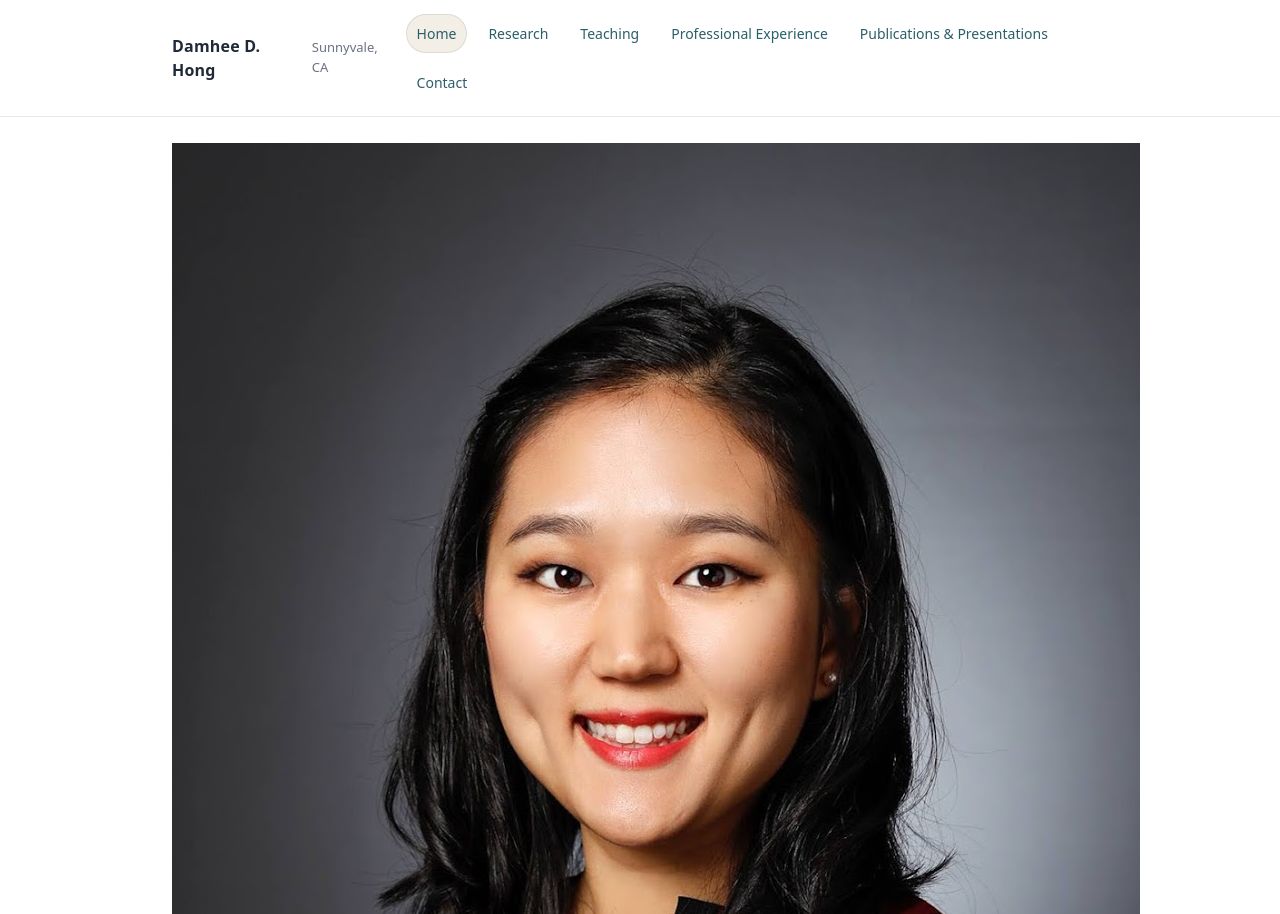
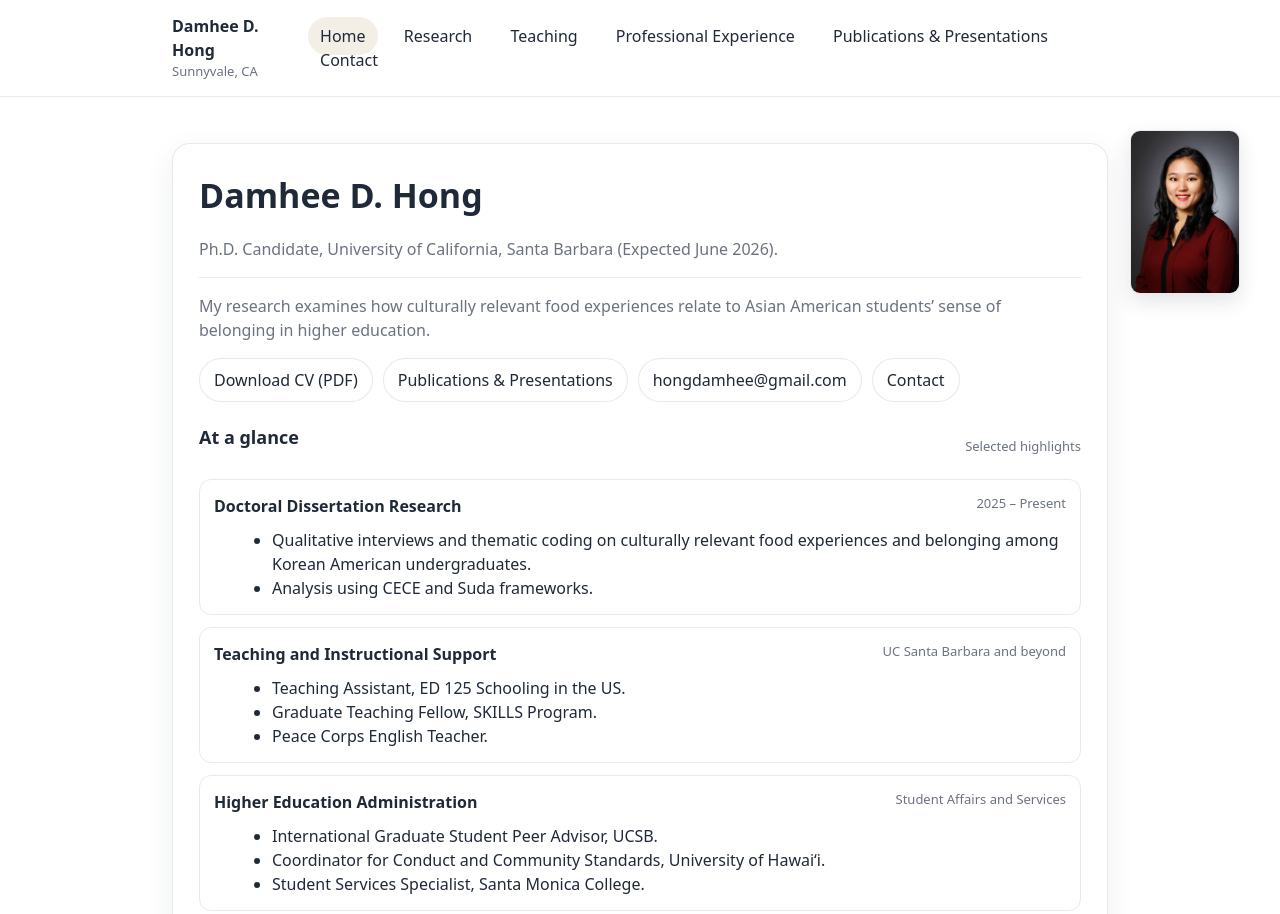
Before and after one commit to hongdamhee/damhee.com, a plain HTML site: page index.html in a window 1280 px wide. Shown: the top 914 px of the page. Drawn offline with Linux system fonts and the light colour scheme.

Commit message:
Update styles.css

```diff
--- a/styles.css
+++ b/styles.css
@@ -1,277 +1,150 @@
 :root{
-  --bg: #ffffff;
-  --text: #1f2937;
-  --muted: #6b7280;
-
-  /* Warm pastel palette */
-  --peach: #f7d6c5;
-  --sage: #d7ead9;
-  --lav:  #e7def7;
-  --sand: #f3efe6;
-
-  --card: #ffffff;
-  --border: rgba(31,41,55,.10);
-  --shadow: 0 10px 30px rgba(31,41,55,.08);
-
-  --radius: 18px;
-  --radius-sm: 12px;
-
-  --max: 980px;
-  --pad: 22px;
-
-  --link: #2b5f6a;
-  --linkHover: #1f4b54;
-
-  --font: ui-sans-serif, system-ui, -apple-system, "Segoe UI", Roboto, Helvetica, Arial;
+  --bg:#ffffff;
+  --text:#1f2937;
+  --muted:#6b7280;
+  --peach:#f7d6c5;
+  --sage:#d7ead9;
+  --lav:#e7def7;
+  --sand:#f3efe6;
+  --border:rgba(31,41,55,.10);
+  --shadow:0 10px 30px rgba(31,41,55,.08);
+  --radius:18px;
+  --radius-sm:12px;
+  --max:980px;
+  --pad:22px;
+  --font:system-ui, -apple-system, Segoe UI, Roboto, Helvetica, Arial;
 }
 
-*{ box-sizing: border-box; }
-html, body{ margin:0; padding:0; }
-
+*{box-sizing:border-box}
 body{
-  font-family: var(--font);
-  background: var(--bg);
-  color: var(--text);
-  line-height: 1.5;
+  margin:0;
+  font-family:var(--font);
+  background:var(--bg);
+  color:var(--text);
+  line-height:1.5;
 }
 
-a{ color: var(--link); text-decoration: none; }
-a:hover{ color: var(--linkHover); text-decoration: underline; }
-
 .container{
-  max-width: var(--max);
-  margin: 0 auto;
-  padding: 26px var(--pad) 70px;
+  max-width:var(--max);
+  margin:0 auto;
+  padding:26px var(--pad) 70px;
 }
 
 /* Navigation */
+.nav{
+  position:sticky;
+  top:0;
+  background:rgba(255,255,255,.9);
+  border-bottom:1px solid var(--border);
+  backdrop-filter:blur(10px);
+}
+.nav-inner{
+  max-width:var(--max);
+  margin:auto;
+  padding:14px var(--pad);
+  display:flex;
+  justify-content:space-between;
+  align-items:center;
+}
+.brand .name{font-weight:700}
+.brand .tag{font-size:13px;color:var(--muted)}
 
-.nav{
-  position: sticky;
-  top: 0;
-  background: rgba(255,255,255,.88);
-  backdrop-filter: blur(10px);
-  border-bottom: 1px solid var(--border);
-  z-index: 10;
+.nav-links a{
+  margin-left:10px;
+  padding:8px 12px;
+  border-radius:999px;
+  text-decoration:none;
+  color:var(--text);
+}
+.nav-links a.active,
+.nav-links a:hover{
+  background:var(--sand);
 }
 
-.nav-inner{
-  max-width: var(--max);
-  margin: 0 auto;
-  padding: 14px var(--pad);
-  display:flex;
-  align-items:center;
-  justify-content: space-between;
-  gap: 12px;
-}
-
-.brand{
-  display:flex;
-  align-items:baseline;
-  gap: 10px;
-}
-
-.brand .name{
-  font-weight: 680;
-  letter-spacing: .2px;
-}
-
-.brand .tag{
-  font-size: 13px;
-  color: var(--muted);
-}
-
-.nav-links{
-  display:flex;
-  flex-wrap:wrap;
-  gap: 10px;
-}
-
-.nav-links a{
-  font-size: 14px;
-  padding: 8px 10px;
-  border-radius: 999px;
-  border: 1px solid transparent;
-}
-
-.nav-links a:hover{
-  background: var(--sand);
-  border-color: var(--border);
-  text-decoration: none;
-}
-
-.nav-links a.active{
-  background: var(--sand);
-  border-color: var(--border);
-}
-
-/* Layout */
-
-.home-grid{
-  display:grid;
-  grid-template-columns: 1.25fr .75fr;
-  gap: 18px;
-  margin-top: 18px;
-}
-
-@media (max-width: 860px){
-  .home-grid{ grid-template-columns: 1fr; }
-}
-
-/* Cards */
-
+/* Card */
 .card{
-  background: var(--card);
-  border: 1px solid var(--border);
-  border-radius: var(--radius);
-  box-shadow: var(--shadow);
-  padding: 22px;
-}
-
-.banner{
-  border-radius: var(--radius);
-  border: 1px solid var(--border);
-  background: linear-gradient(120deg, var(--peach), var(--sage), var(--lav));
-  min-height: 140px;
-  margin-bottom: 12px;
+  background:white;
+  border:1px solid var(--border);
+  border-radius:var(--radius);
+  box-shadow:var(--shadow);
+  padding:26px;
+  margin-top:20px;
 }
 
 /* Text */
-
-.h1{
-  font-size: 34px;
-  margin: 0 0 10px;
-}
-
-.h2{
-  font-size: 18px;
-  margin: 0 0 10px;
-}
-
-.lede{
-  color: var(--muted);
-  font-size: 16px;
-  margin: 0;
-}
-
-.small{
-  font-size: 13px;
-  color: var(--muted);
-}
+.h1{font-size:34px;margin:0 0 10px}
+.lede{color:var(--muted)}
+.small{font-size:13px;color:var(--muted)}
 
 /* Pills */
-
 .pills{
   display:flex;
   flex-wrap:wrap;
-  gap: 10px;
-  margin-top: 14px;
+  gap:10px;
+  margin-top:14px;
+}
+.pill{
+  padding:9px 14px;
+  border-radius:999px;
+  border:1px solid var(--border);
+  background:white;
+  text-decoration:none;
+  color:var(--text);
+}
+.pill:hover{background:var(--sand)}
+
+/* Sections */
+.section{margin-top:22px}
+.section-header{
+  display:flex;
+  justify-content:space-between;
+  margin-bottom:10px;
+}
+.section-title{font-size:18px;margin:0}
+.section-note{font-size:13px;color:var(--muted)}
+
+.list{display:flex;flex-direction:column;gap:12px}
+.item{
+  border:1px solid var(--border);
+  border-radius:var(--radius-sm);
+  padding:14px;
+}
+.item .top{
+  display:flex;
+  justify-content:space-between;
+  flex-wrap:wrap;
+}
+.item .title{font-weight:650}
+.item .meta{font-size:13px;color:var(--muted)}
+.item ul{margin:10px 0 0 18px}
+
+/* Passport photo */
+.passport-photo{
+  position:absolute;
+  top:130px;
+  right:40px;
+  width:110px;
+  height:auto;
+  border-radius:10px;
+  border:1px solid var(--border);
+  box-shadow:0 8px 20px rgba(31,41,55,.12);
+  background:white;
 }
 
-.pill{
-  display:inline-flex;
-  align-items:center;
-  padding: 9px 12px;
-  border-radius: 999px;
-  border: 1px solid var(--border);
-  background: #fff;
-  font-size: 14px;
-  color: var(--text);
-}
-
-.pill:hover{
-  background: var(--sand);
-  text-decoration: none;
-}
-
-/* Sections */
-
-.section{
-  margin-top: 22px;
-}
-
-.section-header{
-  display:flex;
-  align-items:baseline;
-  justify-content: space-between;
-  margin-bottom: 10px;
-}
-
-.section-title{
-  font-size: 18px;
-  margin:0;
-}
-
-.section-note{
-  font-size: 13px;
-  color: var(--muted);
-  margin:0;
-}
-
-.list{
-  display:flex;
-  flex-direction: column;
-  gap: 12px;
-}
-
-.item{
-  border: 1px solid var(--border);
-  border-radius: var(--radius-sm);
-  padding: 14px;
-  background: #fff;
-}
-
-.item .top{
-  display:flex;
-  justify-content: space-between;
-  gap: 10px;
-  flex-wrap:wrap;
-}
-
-.item .title{
-  font-weight: 650;
-}
-
-.item .meta{
-  color: var(--muted);
-  font-size: 13px;
-}
-
-.item ul{
-  margin: 10px 0 0 18px;
-}
-
-.item li{
-  margin: 4px 0;
-}
-
-/* Photo block */
-
-.headshot-wrap{
-  display:flex;
-  flex-direction: column;
-  gap: 12px;
-}
-
-/* THIS IS THE IMPORTANT PART */
-.headshot{
-  width: 100%;
-  max-width: 220px;      /* keeps photo small */
-  height: auto;         /* preserves natural rectangle */
-  object-fit: contain;  /* no cropping */
-  border-radius: var(--radius);
-  border: 1px solid var(--border);
-  box-shadow: 0 12px 26px rgba(31,41,55,.10);
-  background: rgba(255,255,255,.7);
-  display:block;
-  margin: 0 auto;
+/* Mobile */
+@media(max-width:900px){
+  .passport-photo{
+    position:relative;
+    top:0;
+    right:0;
+    margin:0 0 18px 0;
+  }
 }
 
 /* Divider */
-
 hr.soft{
   border:0;
   height:1px;
-  background: var(--border);
-  margin: 16px 0;
+  background:var(--border);
+  margin:16px 0;
 }
```
